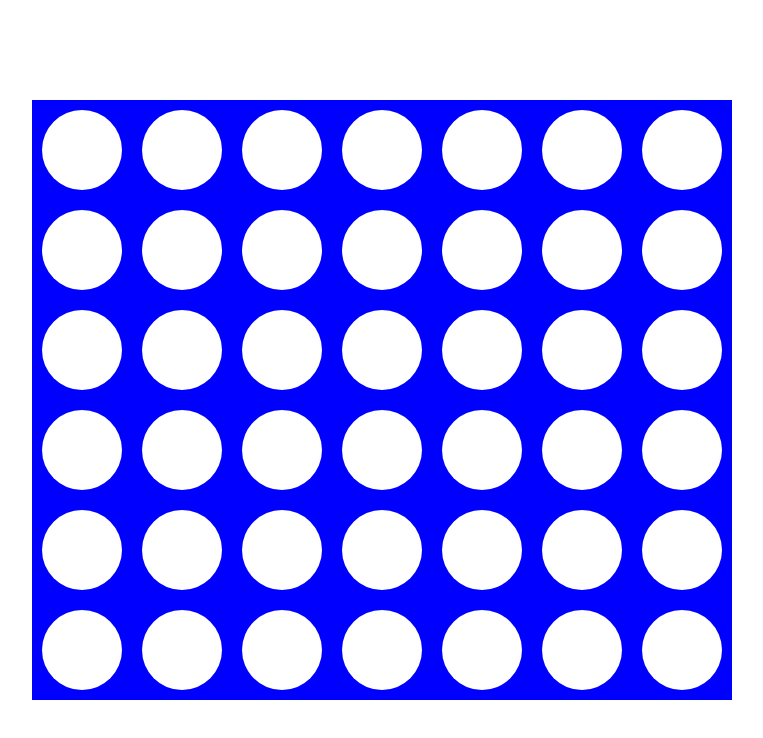
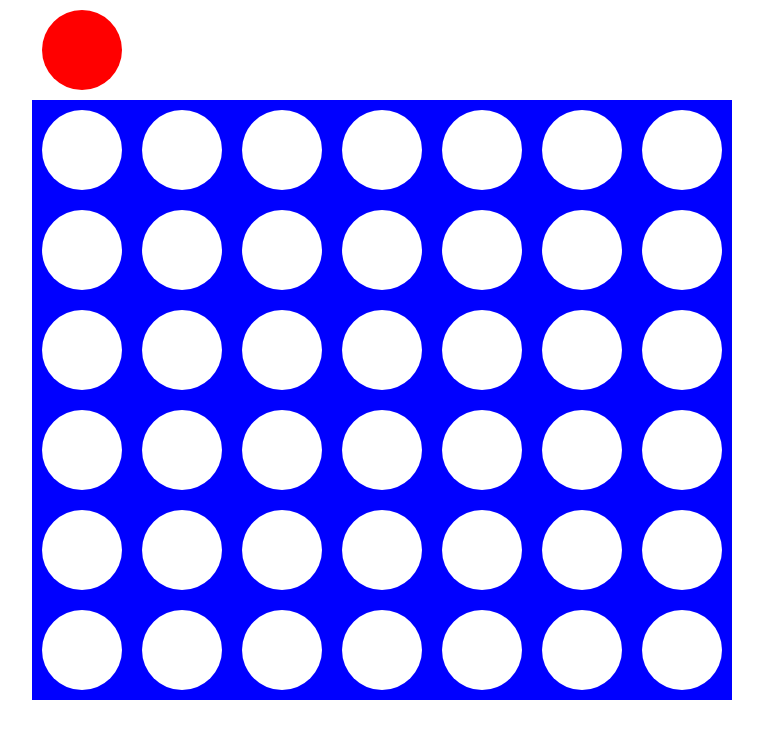
Before and after one commit to chubillkelvin/react-connect4, a React (Create React App) app: page / in a window 1280 px wide. Shown: the top 738 px of the page, without its empty margins (258-1021 px from the left). Built offline with nearby package versions, Linux system fonts and the light colour scheme.

Commit message:
Add Piece component.

```diff
--- a/src/module/game/component/DragRow/index.tsx
+++ b/src/module/game/component/DragRow/index.tsx
@@ -1,13 +1,22 @@
 import React from "react";
 import Draggable from "react-draggable";
 import "./index.css";
+import Piece from "../Piece";
+import {Player} from "../../../../type/type";
 
-class DragRow extends React.PureComponent {
+interface Props {
+    currentPlayer: Player;
+}
+
+class DragRow extends React.PureComponent<Props> {
     render() {
+        const {currentPlayer} = this.props;
         return (
-            <Draggable grid={[100, 100]}>
-                <div className="dragrow" />
-            </Draggable>
+            <div className="dragrow">
+                <Draggable grid={[100, 100]}>
+                    <Piece currentPlayer={currentPlayer} />
+                </Draggable>
+            </div>
         );
     }
 }
--- a/src/module/game/component/GameBoard/index.tsx
+++ b/src/module/game/component/GameBoard/index.tsx
@@ -2,9 +2,18 @@ import React from "react";
 import "./index.css";
 import Column from "../Column";
 import DragRow from "../DragRow";
-import {SlotState} from "../../../../type/type";
+import {Player, SlotState} from "../../../../type/type";
 
-const data: SlotState[][] = [
+interface State {
+    data: SlotState[][];
+    currentPlayer: Player;
+}
+
+class GameBoard extends React.PureComponent<{}, State> {
+    constructor (props: any) {
+        super(props);
+        this.state = {
+            data: [
                 [SlotState.available, SlotState.available, SlotState.available, SlotState.available, SlotState.available, SlotState.available],
                 [SlotState.available, SlotState.available, SlotState.available, SlotState.available, SlotState.available, SlotState.available],
                 [SlotState.available, SlotState.available, SlotState.available, SlotState.available, SlotState.available, SlotState.available],
@@ -12,17 +21,21 @@ const data: SlotState[][] = [
                 [SlotState.available, SlotState.available, SlotState.available, SlotState.available, SlotState.available, SlotState.available],
                 [SlotState.available, SlotState.available, SlotState.available, SlotState.available, SlotState.available, SlotState.available],
                 [SlotState.available, SlotState.available, SlotState.available, SlotState.available, SlotState.available, SlotState.available],
-];
+            ],
+            currentPlayer: Player.red,
+        }
+    }
 
-class GameBoard extends React.PureComponent {
+
     render() {
+        const {data, currentPlayer} = this.state;
         const columns: JSX.Element[] = [];
         for (let i = 0; i < 7; i++) {
             columns.push(<Column data={data[i]} column={i} key={`column-${i}`} />);
         }
         return (
             <div className="container">
-                <DragRow />
+                <DragRow currentPlayer={currentPlayer}/>
                 {columns}
             </div>
         );
--- /dev/null
+++ b/src/module/game/component/Piece/index.css
@@ -0,0 +1,14 @@
+.piece {
+  width: 80px;
+  height: 80px;
+  margin: 10px;
+  border-radius: 100%;
+}
+
+.red {
+  background-color: red;
+}
+
+.yellow {
+  background-color: yellow;
+}
--- /dev/null
+++ b/src/module/game/component/Piece/index.tsx
@@ -0,0 +1,16 @@
+import React from "react";
+import "./index.css";
+import {Player} from "../../../../type/type";
+
+interface Props {
+    currentPlayer: Player;
+}
+
+class Piece extends React.PureComponent<Props> {
+    render() {
+        const {currentPlayer} = this.props;
+        return <div className={`${currentPlayer} piece`} />;
+    }
+}
+
+export default Piece;
--- a/src/type/type.ts
+++ b/src/type/type.ts
@@ -3,3 +3,8 @@ export enum SlotState {
     red = "red",
     yellow = "yellow",
 }
+
+export enum Player {
+    red = "red",
+    yellow = "yellow",
+}
```
Lines whose indentation alone changed are shown as unchanged.
